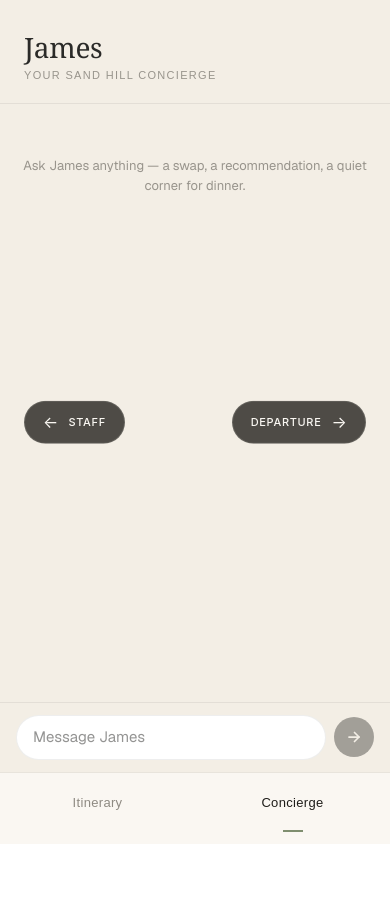
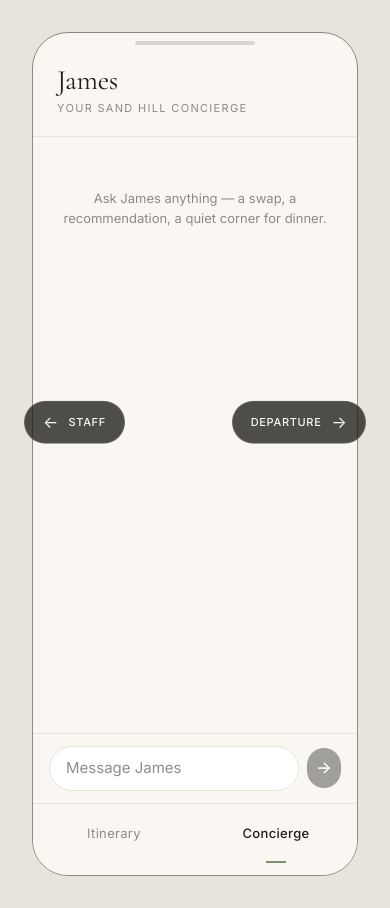
Before and after one commit to potable-anarchy/sand-hill-hackathon-the-passport, a Next.js app: page /passport/concierge in a window 390 px wide. Before the commit the page ends 844 px from the top, so only its background shows below. Built offline with nearby package versions, Linux system fonts and the light colour scheme.

Commit message:
Wrap concierge view in phone-frame mock like other guest pages

```diff
--- a/src/app/passport/concierge/page.tsx
+++ b/src/app/passport/concierge/page.tsx
@@ -89,15 +89,75 @@ export default function ConciergePage() {
   };
 
   return (
-    <div
-      className="flex flex-col flex-1 min-h-screen"
-      style={{ background: "var(--bg-cream, #f3eee5)" }}
+    <>
+      <style
+        dangerouslySetInnerHTML={{
+          __html: `
+:root {
+  --bg-cream: #FAF7F2;
+  --surface-paper: #FCFAF6;
+  --surface-white: #FFFFFF;
+  --ink-primary: #1F1E1A;
+  --ink-secondary: #5C5953;
+  --ink-tertiary: #8E8A82;
+  --sage-olive: #7F8E6F;
+  --sage-olive-tint: rgba(127, 142, 111, 0.1);
+  --sage-olive-border: rgba(127, 142, 111, 0.25);
+  --accent-brass: #A88A56;
+  --accent-clay: #B07A6B;
+  --divider: #E8E4DC;
+  --font-serif: "Cormorant Garamond", Georgia, serif;
+  --font-sans: "Inter", -apple-system, system-ui, sans-serif;
+}
+.phone-frame {
+  width: 390px;
+  height: 844px;
+  background: var(--bg-cream);
+  border: 1px solid var(--ink-tertiary);
+  border-radius: 36px;
+  overflow: hidden;
+  display: flex;
+  flex-direction: column;
+  position: relative;
+}
+.phone-frame::before {
+  content: "";
+  position: absolute;
+  top: 8px;
+  left: 50%;
+  transform: translateX(-50%);
+  width: 120px;
+  height: 4px;
+  background: var(--ink-primary);
+  opacity: 0.15;
+  border-radius: 2px;
+  z-index: 50;
+}
+`,
+        }}
+      />
+      <link rel="preconnect" href="https://fonts.googleapis.com" />
+      <link rel="preconnect" href="https://fonts.gstatic.com" crossOrigin="anonymous" />
+      {/* eslint-disable-next-line @next/next/no-page-custom-font */}
+      <link
+        href="https://fonts.googleapis.com/css2?family=Cormorant+Garamond:wght@400;500&family=Inter:wght@400;500&display=swap"
+        rel="stylesheet"
+      />
+
+      <main
+        className="min-h-screen w-full flex items-center justify-center p-8"
+        style={{
+          background: "#E8E4DC",
+          fontFamily: "var(--font-sans)",
+          color: "var(--ink-primary)",
+        }}
       >
+        <div className="phone-frame">
           {/* Header: James + role */}
           <header
             className="px-6 pt-8 pb-5"
             style={{
-          borderBottom: "1px solid var(--divider, rgba(42, 42, 40, 0.08))",
+              borderBottom: "1px solid var(--divider)",
             }}
           >
             <h2
@@ -107,7 +167,7 @@ export default function ConciergePage() {
                 letterSpacing: "-0.01em",
                 fontSize: 28,
                 lineHeight: 1.1,
-            color: "var(--ink-primary, #2a2a28)",
+                color: "var(--ink-primary)",
                 margin: 0,
               }}
             >
@@ -119,7 +179,7 @@ export default function ConciergePage() {
                 fontSize: 11,
                 letterSpacing: "0.12em",
                 textTransform: "uppercase",
-            color: "var(--ink-tertiary, #98948c)",
+                color: "var(--ink-tertiary)",
               }}
             >
               Your Sand Hill Concierge
@@ -136,12 +196,12 @@ export default function ConciergePage() {
                 className="text-center mt-8"
                 style={{
                   fontSize: 13,
-              color: "var(--ink-tertiary, #98948c)",
+                  color: "var(--ink-tertiary)",
                   fontFamily: "var(--font-sans)",
                 }}
               >
-            Ask {CONCIERGE.name} anything — a swap, a recommendation, a quiet
-            corner for dinner.
+                Ask {CONCIERGE.name} anything — a swap, a recommendation, a
+                quiet corner for dinner.
               </div>
             ) : (
               messages.map((m) => <ChatMessage key={m.id} message={m} />)
@@ -152,12 +212,11 @@ export default function ConciergePage() {
                 <div
                   style={{
                     maxWidth: "78%",
-                background: "var(--sage-olive-tint, rgba(127, 142, 111, 0.1))",
-                border:
-                  "1px solid var(--sage-olive-border, rgba(127, 142, 111, 0.25))",
+                    background: "var(--sage-olive-tint)",
+                    border: "1px solid var(--sage-olive-border)",
                     borderRadius: "16px 16px 16px 4px",
                     padding: "12px 16px",
-                color: "var(--ink-tertiary, #98948c)",
+                    color: "var(--ink-tertiary)",
                     fontFamily: "var(--font-sans)",
                     fontSize: 15,
                     fontStyle: "italic",
@@ -171,7 +230,9 @@ export default function ConciergePage() {
 
           <ChatInput onSend={handleSend} disabled={sending} />
           <TabNav />
+        </div>
         <DemoNav />
-    </div>
+      </main>
+    </>
   );
 }
```
Lines whose indentation alone changed are shown as unchanged.
